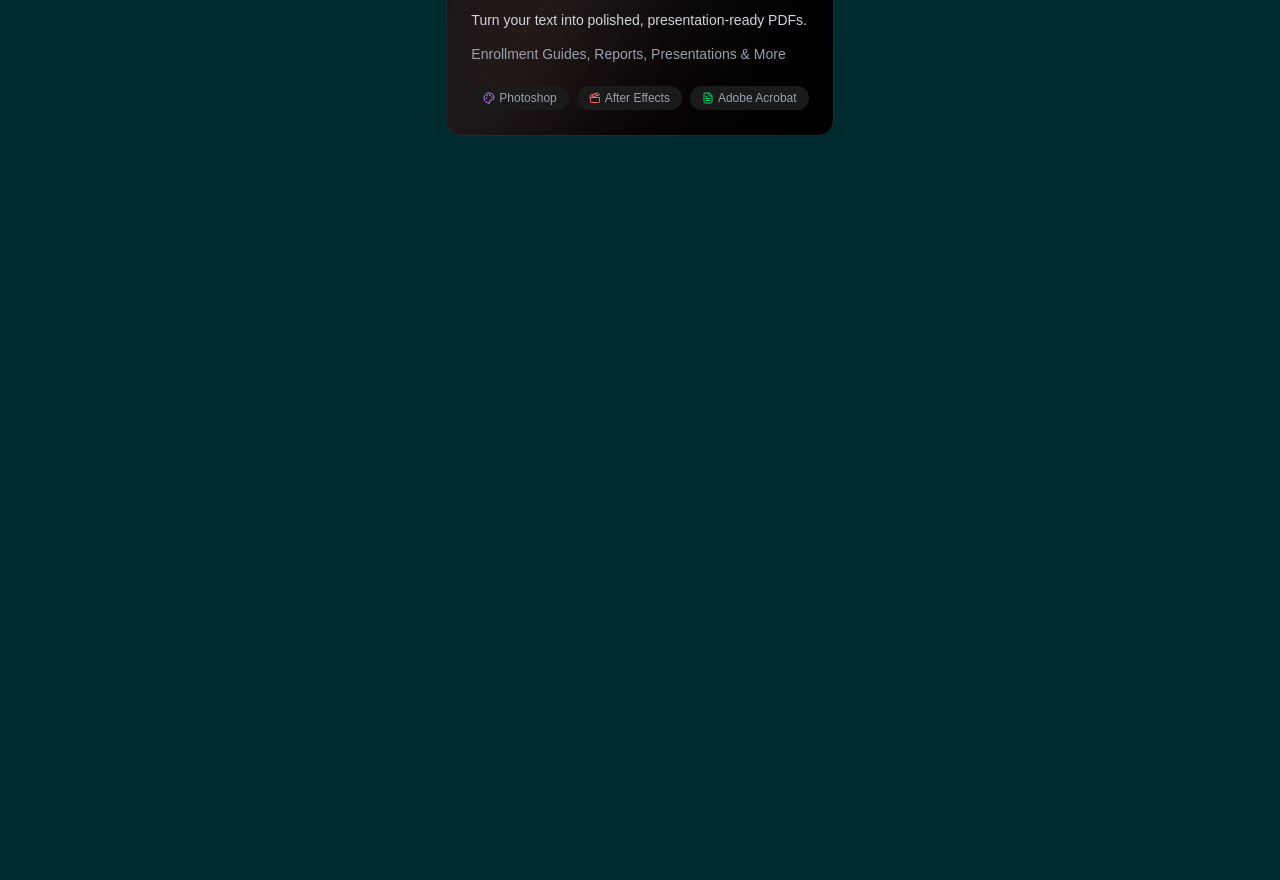
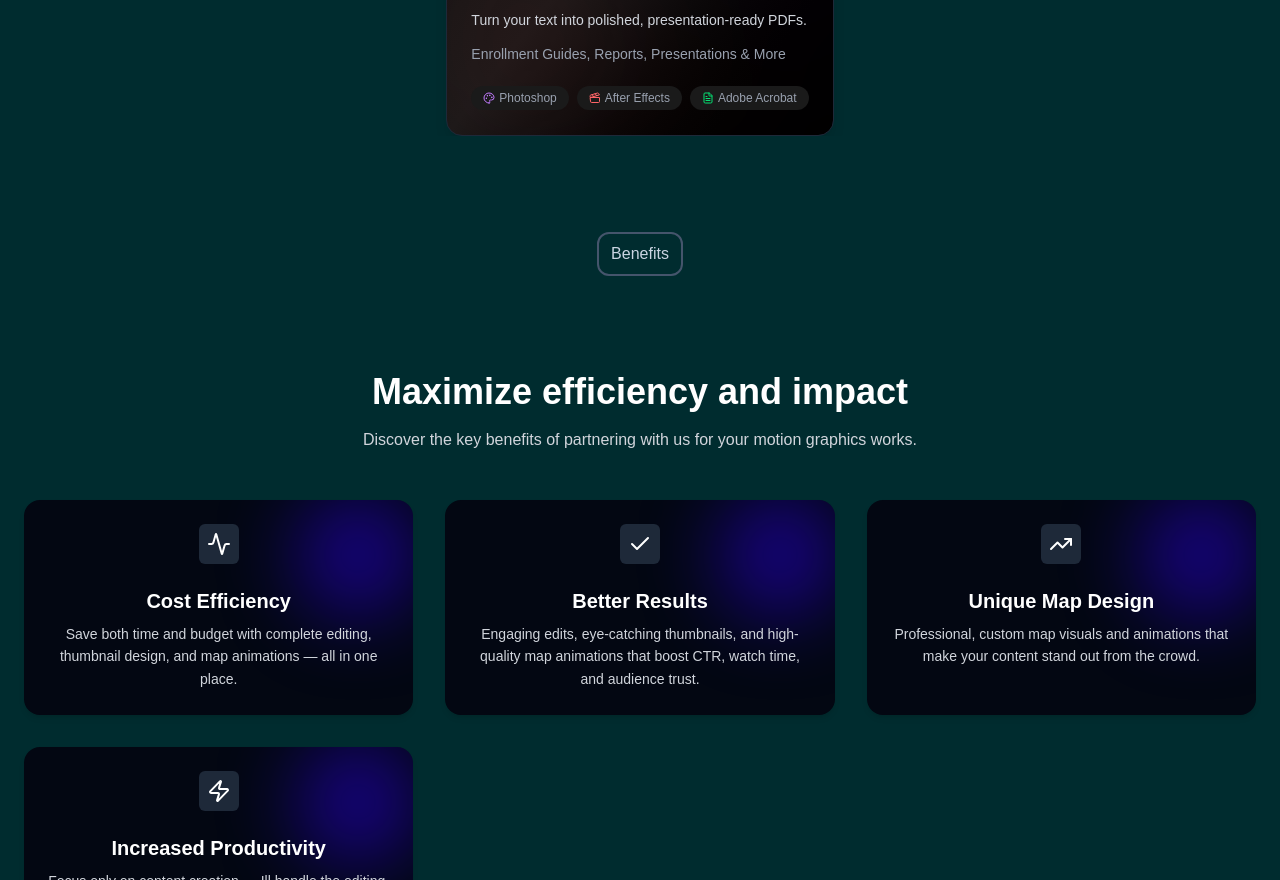
Before and after one commit to ajeet72/createNew, a Next.js app: page / in a window 1280 px wide. Shown: the part 1920-2800 px from the top of the page. Before the commit the page ends 2056 px from the top, so only its background shows below. Built offline with nearby package versions, Linux system fonts and the light colour scheme; a web font is replaced by a local one.

Commit message:
benefits section

```diff
--- a/app/page.tsx
+++ b/app/page.tsx
@@ -1,3 +1,4 @@
+import BenefitsSection from "@/components/benefitsSection";
 import CursorGradient from "@/components/cursorGradient";
 import HeroSection from "@/components/hero";
 import ServiceSection from "@/components/serviceSection";
@@ -11,6 +12,7 @@ export default function Home() {
         <TopBar />
         <HeroSection id="home"/>
         <ServiceSection id="services"/>
+        <BenefitsSection id="benefits"/>
       </div>
     </main>
   );
--- /dev/null
+++ b/components/benefitsSection.tsx
@@ -0,0 +1,75 @@
+"use client";
+
+import React from "react";
+import { Check, TrendingUp, Activity, Zap } from "lucide-react";
+import CenterButton from "./centerButton";
+import { motion } from "framer-motion";
+import { cardVariants } from "@/utils/motionConfig";
+
+const benefits = [
+  {
+    icon: <Activity className="w-6 h-6 text-white" />,
+    title: "Cost Efficiency",
+    description:
+      "Save both time and budget with complete editing, thumbnail design, and map animations — all in one place.",
+  },
+  {
+    icon: <Check className="w-6 h-6 text-white" />,
+    title: "Better Results",
+    description:
+      "Engaging edits, eye-catching thumbnails, and high-quality map animations that boost CTR, watch time, and audience trust.",
+  },
+  {
+    icon: <TrendingUp className="w-6 h-6 text-white" />,
+    title: "Unique Map Design",
+    description:
+      "Professional, custom map visuals and animations that make your content stand out from the crowd.",
+  },
+  {
+    icon: <Zap className="w-6 h-6 text-white" />,
+    title: "Increased Productivity",
+    description:
+      "Focus only on content creation — Ill handle the editing, design, and rendering to deliver upload-ready videos.",
+  },
+];
+
+export default function BenefitsSection({ id }: { id: string }) {
+  return (
+    <section id="benefits" className="text-white px-6">
+      <CenterButton name="Benefits" />
+      <div className="max-w-7xl mx-auto text-center">
+        <h2 className="text-4xl font-bold mb-4">
+          Maximize efficiency and impact
+        </h2>
+        <p className="text-gray-300 mb-12 max-w-2xl mx-auto">
+          Discover the key benefits of partnering with us for your motion graphics works.
+        </p>
+        <div className="grid grid-cols-1 md:grid-cols-3 gap-8">
+          {benefits.map((benefit, idx) => (
+            <motion.div
+              key={idx}
+              className="relative p-6 rounded-2xl shadow-md hover:shadow-lg transition-all overflow-hidden bg-gray-950"
+              custom="bottom"
+              variants={cardVariants}
+              initial="hidden"
+              whileInView="visible"
+              viewport={{ once: true, amount: 0.3 }}
+            >
+              <div className="absolute -right-[5px] -top-[5px] h-[120px] w-[120px] bg-[rgba(47,0,255,0.5)] rounded-[231px] blur-[40px] z-[1]" />
+
+              <div className="relative z-[2]">
+                <div className="mb-4 bg-gray-800 p-2 rounded-md inline-block">
+                  {benefit.icon}
+                </div>
+                <h3 className="text-xl font-semibold mb-2">{benefit.title}</h3>
+                <p className="text-gray-300 text-sm leading-relaxed">
+                  {benefit.description}
+                </p>
+              </div>
+            </motion.div>
+          ))}
+        </div>
+      </div>
+    </section>
+  );
+}
```
